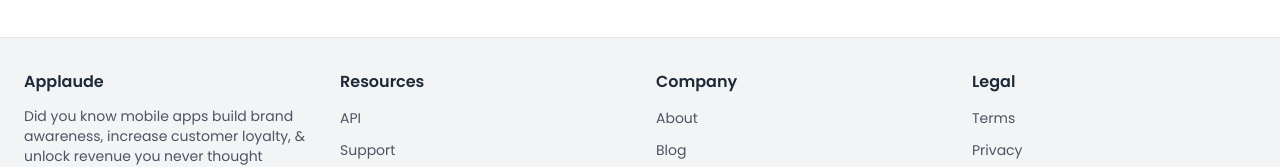
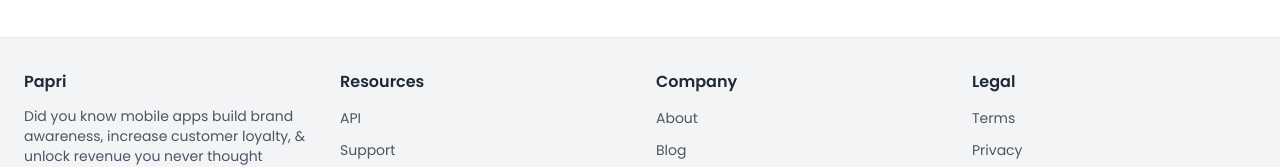
Before and after one commit to Papri-Inc/Papri-webapp, a React (Vite) app in the folder Papri-frontend/: page / in a window 1280 px wide. Shown: the part 1171-1338 px from the top of the page. Built offline with nearby package versions, Linux system fonts and the light colour scheme; no server answers.

Commit message:
Update Footer.tsx

```diff
--- a/Papri-frontend/src/components/layout/Footer.tsx
+++ b/Papri-frontend/src/components/layout/Footer.tsx
@@ -9,7 +9,7 @@ const Footer: React.FC = () => {
             <div className="container mx-auto py-8 px-4 lg:px-6">
                 <div className="grid grid-cols-2 md:grid-cols-4 gap-8">
                     <div>
-                        <h3 className="font-semibold text-gray-800 mb-3">Applaude</h3>
+                        <h3 className="font-semibold text-gray-800 mb-3">Papri</h3>
                         <p className="text-gray-600 text-sm">{t('tagline')}</p>
                     </div>
                     <div>
```
